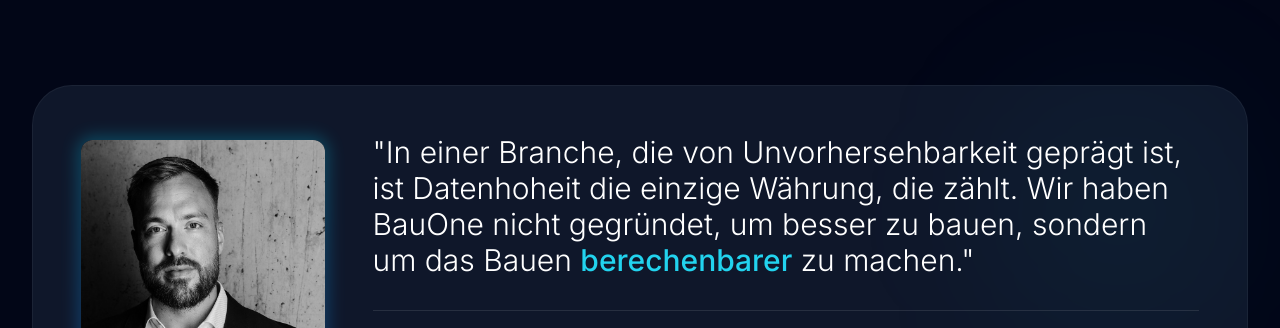
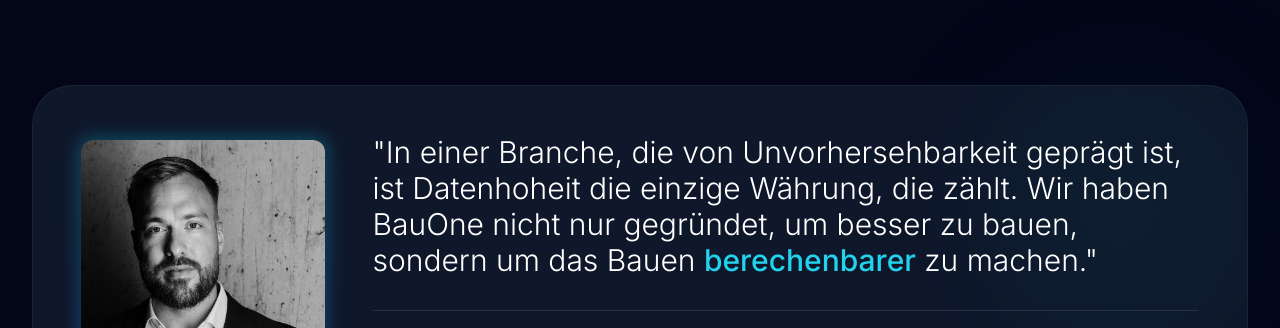
Before and after one commit to BauOne/BauOne_Client, a React (Vite) app: page / in a window 1280 px wide. Shown: the part 4720-5048 px from the top of the page. Built offline with nearby package versions, Linux system fonts and the light colour scheme; no server answers.

Commit message:
Refine copy and project anonymization updates

```diff
--- a/components/About.tsx
+++ b/components/About.tsx
@@ -93,7 +93,7 @@
 
             <div className="md:col-span-8 lg:col-span-9">
               <blockquote className="text-2xl md:text-3xl font-light text-white leading-relaxed mb-8">
-                "In einer Branche, die von Unvorhersehbarkeit geprägt ist, ist Datenhoheit die einzige Währung, die zählt. Wir haben BauOne nicht gegründet, um besser zu bauen, sondern um das Bauen <span className="text-cyan-400 font-medium">berechenbarer</span> zu machen."
+                "In einer Branche, die von Unvorhersehbarkeit geprägt ist, ist Datenhoheit die einzige Währung, die zählt. Wir haben BauOne nicht nur gegründet, um besser zu bauen, sondern um das Bauen <span className="text-cyan-400 font-medium">berechenbarer</span> zu machen."
               </blockquote>
 
               <div className="flex flex-col sm:flex-row sm:items-center gap-4 sm:gap-8 border-t border-white/10 pt-8">
```
